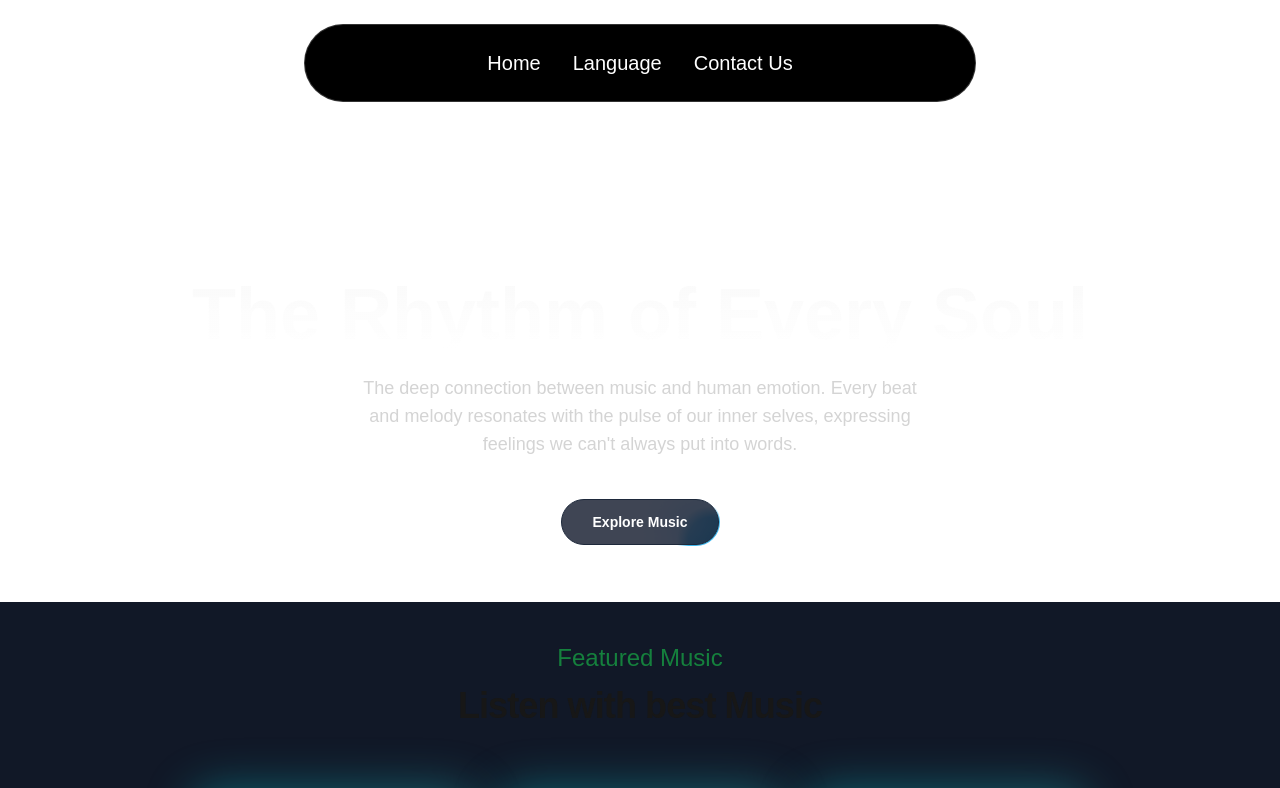
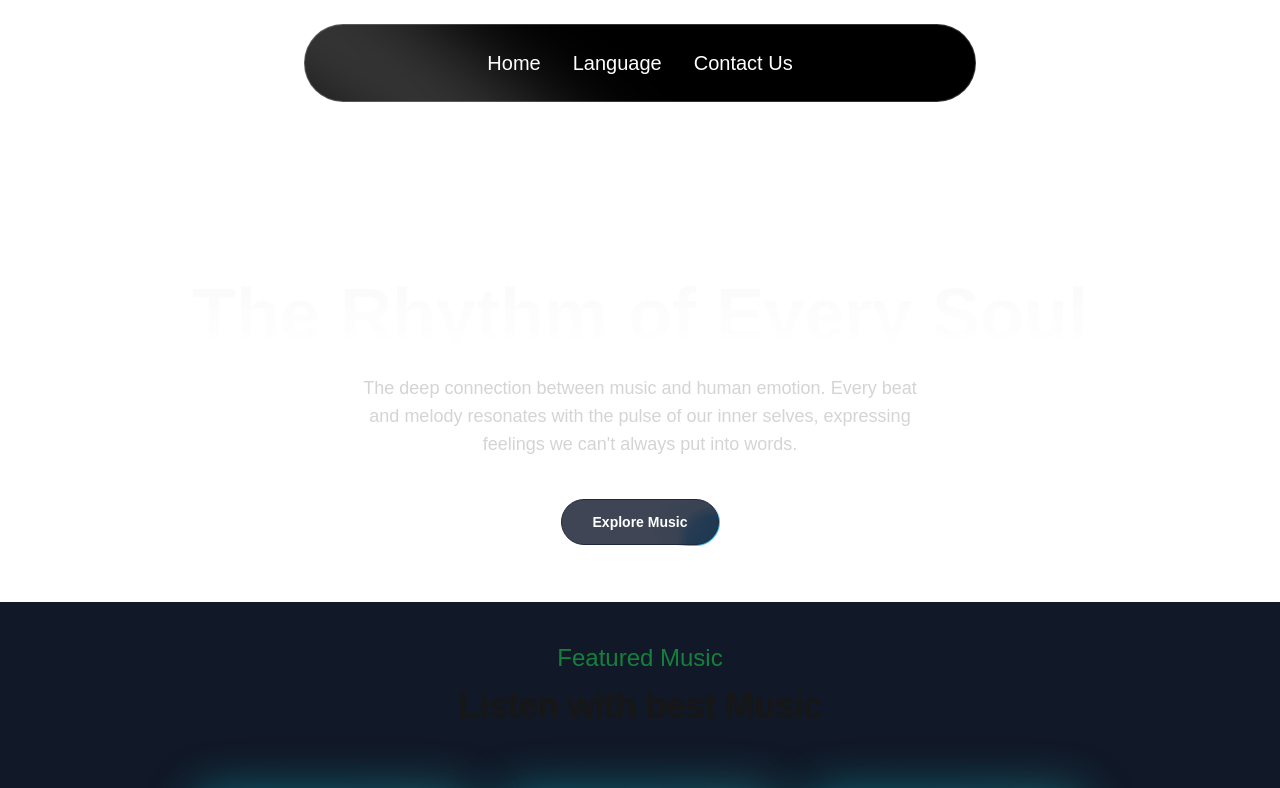
Before and after one commit to wahid6313/Project-Music, a Next.js app: page / in a window 1280 px wide. Shown: the top 788 px of the page. Built offline with nearby package versions, Linux system fonts and the light colour scheme.

Commit message:
cards-section

```diff
--- a/app/components/HeroSection.tsx
+++ b/app/components/HeroSection.tsx
@@ -1,10 +1,12 @@
 import Link from "next/link";
+import { Spotlight } from "./ui/Spotlight";
 
 import { Button } from "./ui/moving-border";
 
 function HeroSection() {
   return (
     <div className="  w-full  text-black overflow-hidden ">
+      <Spotlight className="-top-40 md:left-60 md:top-70" fill="white" />
       {/* <div className="absolute inset-0 -z-10 h-full w-full dark:bg-black dark:bg-[radial-gradient(#000_1px,#000px)]  dark:bg-[size:20px_20px] bg-[radial-gradient(#444649_1px,transparent_1px)] [background-size:16px_16px]" /> */}
       <div className=" w-full text-center p-4   relative">
         <h1 className="mt-20 mb-6 text-6xl md:text-7xl font-bold bg-clip-text text-transparent bg-gradient-to-b from-neutral-50">
--- a/app/components/Navbar.tsx
+++ b/app/components/Navbar.tsx
@@ -4,7 +4,7 @@ import React, { useState } from "react";
 import { HoveredLink, Menu, MenuItem, ProductItem } from "./ui/navbar-menu";
 import { cn } from "../lib/utils";
 import Link from "next/link";
-import { Spotlight } from "./ui/Spotlight";
+
 
 function Navbar({ className }: { className?: string }) {
   const [active, setActive] = useState<string | null>(null);
@@ -15,7 +15,6 @@ function Navbar({ className }: { className?: string }) {
         className
       )}
     >
-      <Spotlight className="-top-40 md:left-60 md:top-70" fill="white" />
       <Menu setActive={setActive}>
         <Link href="/">
           <MenuItem setActive={setActive} active={active} item="Home">
```
